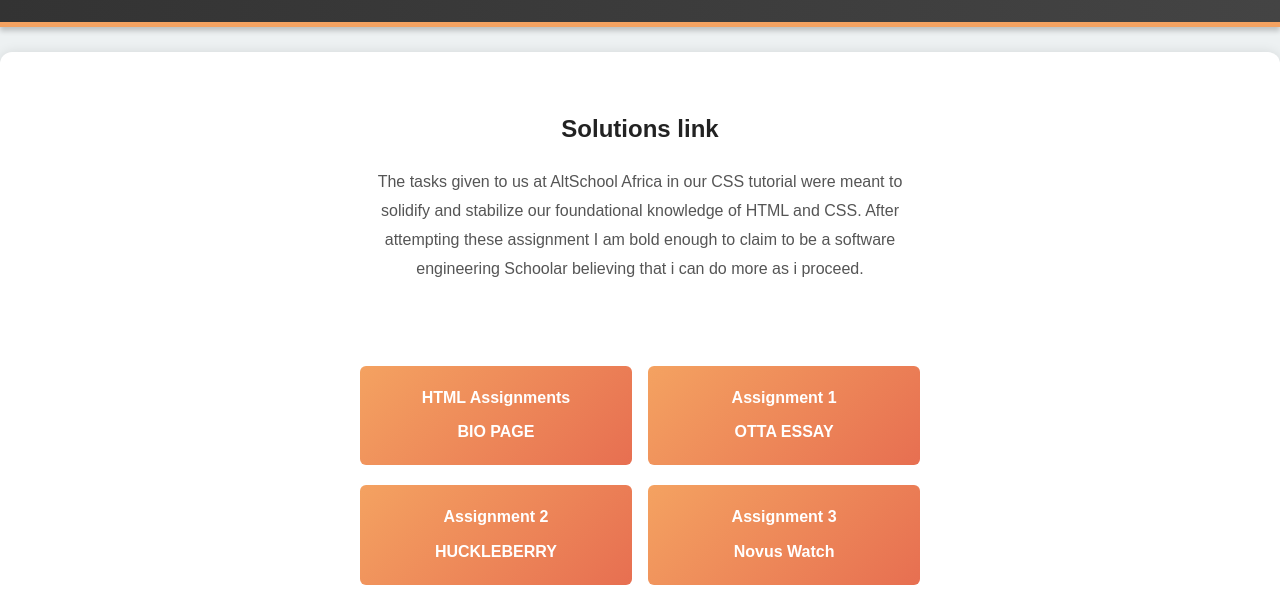
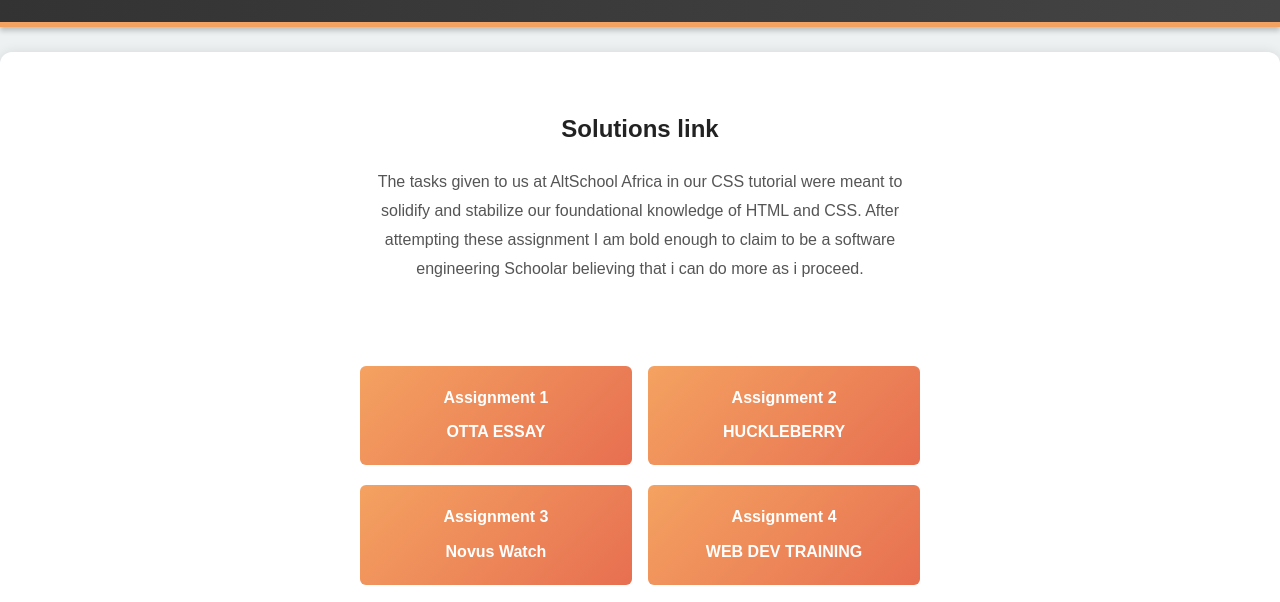
Before and after one commit to OlawaleAkinbileje/ALTSchool-1stSemester-Task, a plain HTML site: page index.html in a window 1280 px wide. Shown: the part 349-951 px from the top of the page. Drawn offline with Linux system fonts and the light colour scheme.

Commit message:
Update index.html

```diff
--- a/index.html
+++ b/index.html
@@ -31,10 +31,6 @@
             <div class="links">
                 <div class="link">
                     <ul>
-                        <li>
-                            <h4>HTML Assignments</h4>
-                            <a href="/HTML_ASS/bio.html">BIO PAGE</a>
-                        </li>
 
                         <li>
                             <h4>Assignment 1</h4>
```
